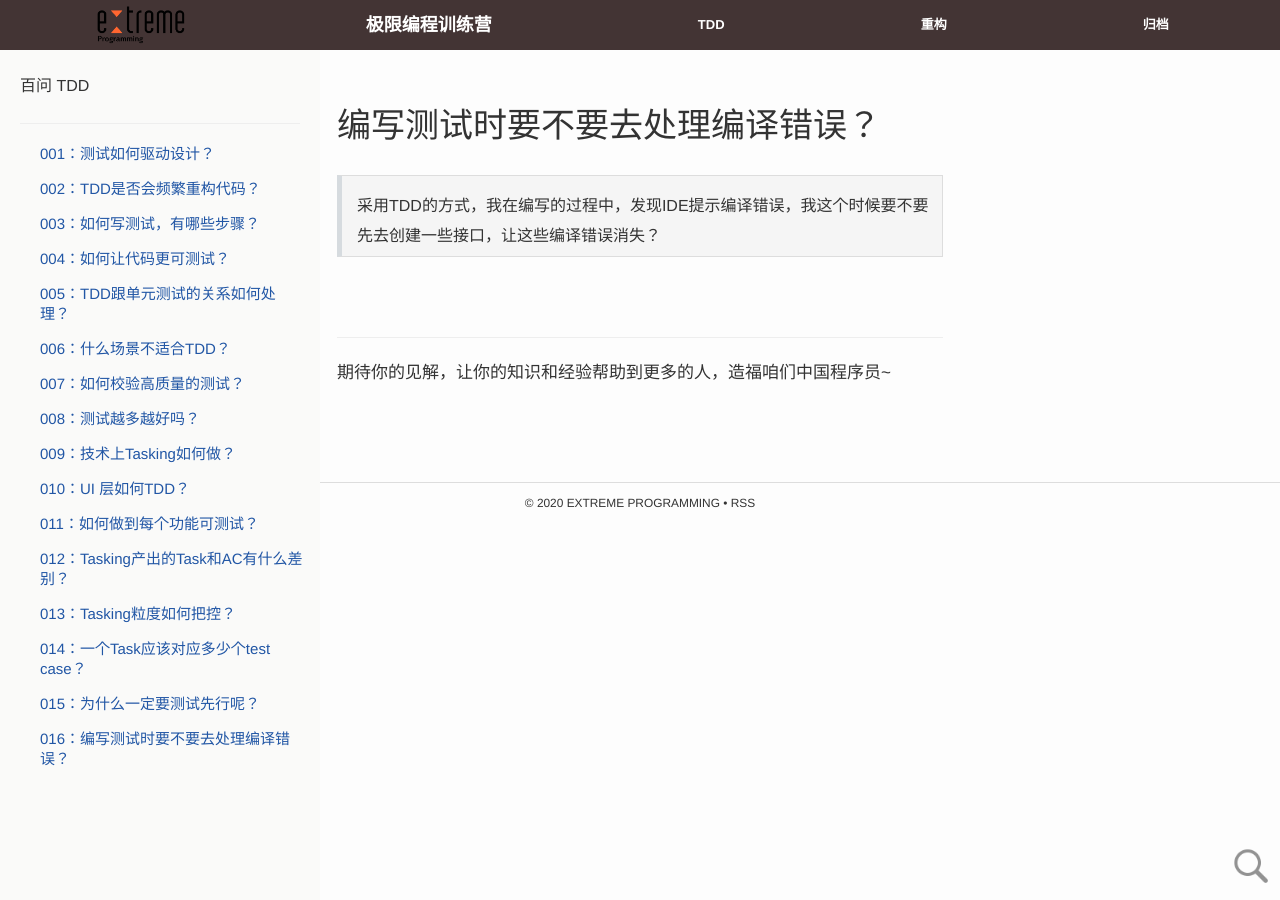
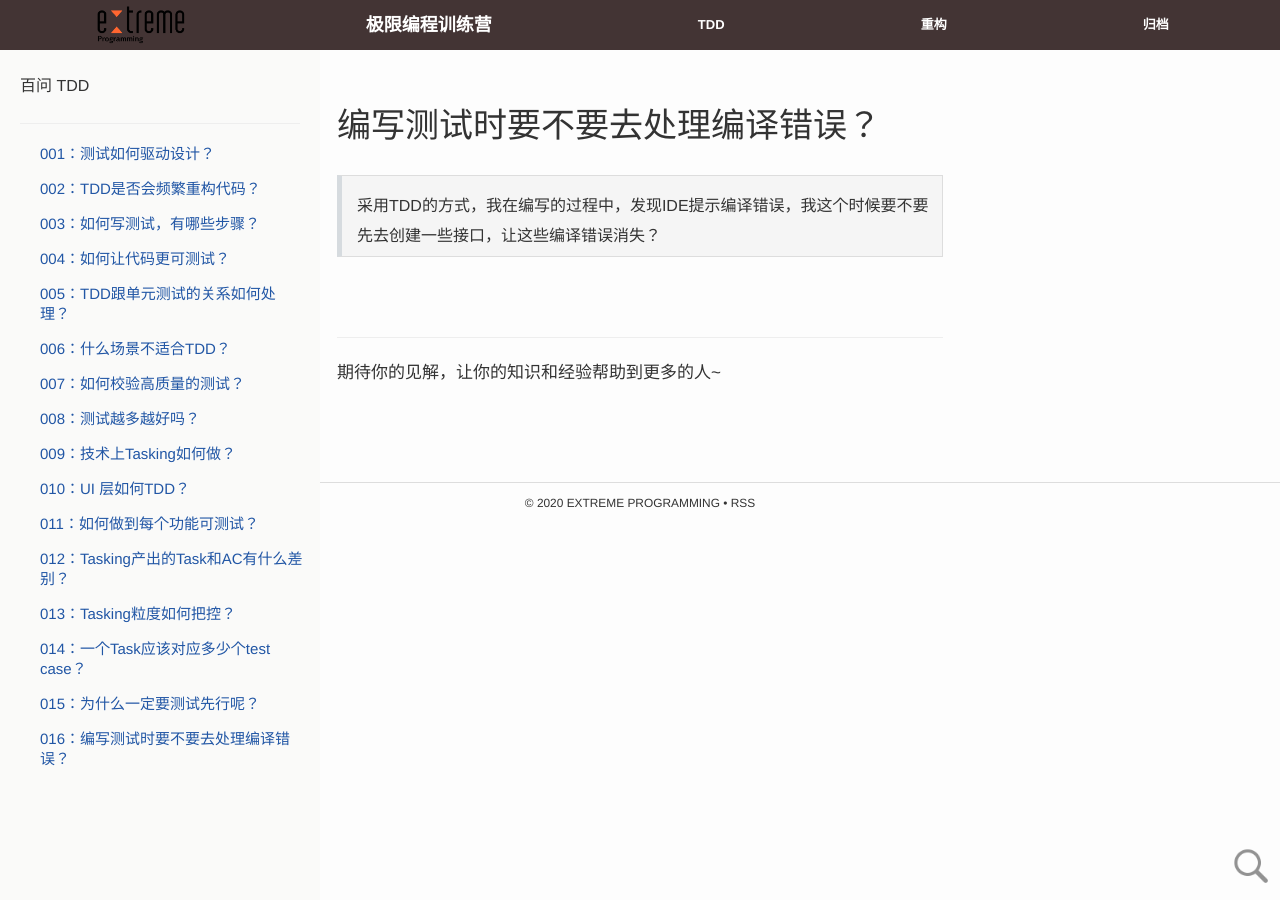
Before and after one commit to xp-bootcamp/xp-bootcamp.github.io, a Jekyll site: the page built from page/tdd/questions/016.md, in a window 1280 px wide. Built offline with Jekyll 4.4.1, drawn with Linux system fonts in a browser that asks for light colours; nearby versions of some CDN libraries; comment, search, counter and statistics services are not loaded; a style sheet for code colours, icons or effects is not loaded.

```diff
--- a/_layouts/column.html
+++ b/_layouts/column.html
@@ -21,7 +21,7 @@ layout: default
     <p>
       <div class="height-30"></div>
     <hr>
-      期待你的见解，让你的知识和经验帮助到更多的人，造福咱们中国程序员~
+      期待你的见解，让你的知识和经验帮助到更多的人~
     </p>
 
     {% include comments.html %}
--- a/page/tdd/questions/016.md
+++ b/page/tdd/questions/016.md
@@ -1,8 +1,8 @@
 ---
 layout: column
+tag: tdd-question-100
 permalink: /tdd/questions/016
 title: "编写测试时要不要去处理编译错误？"
-tag: tdd-question-100
 ---
 
 
```
Also changed, not shown: _includes/logo.svg (deleted).
